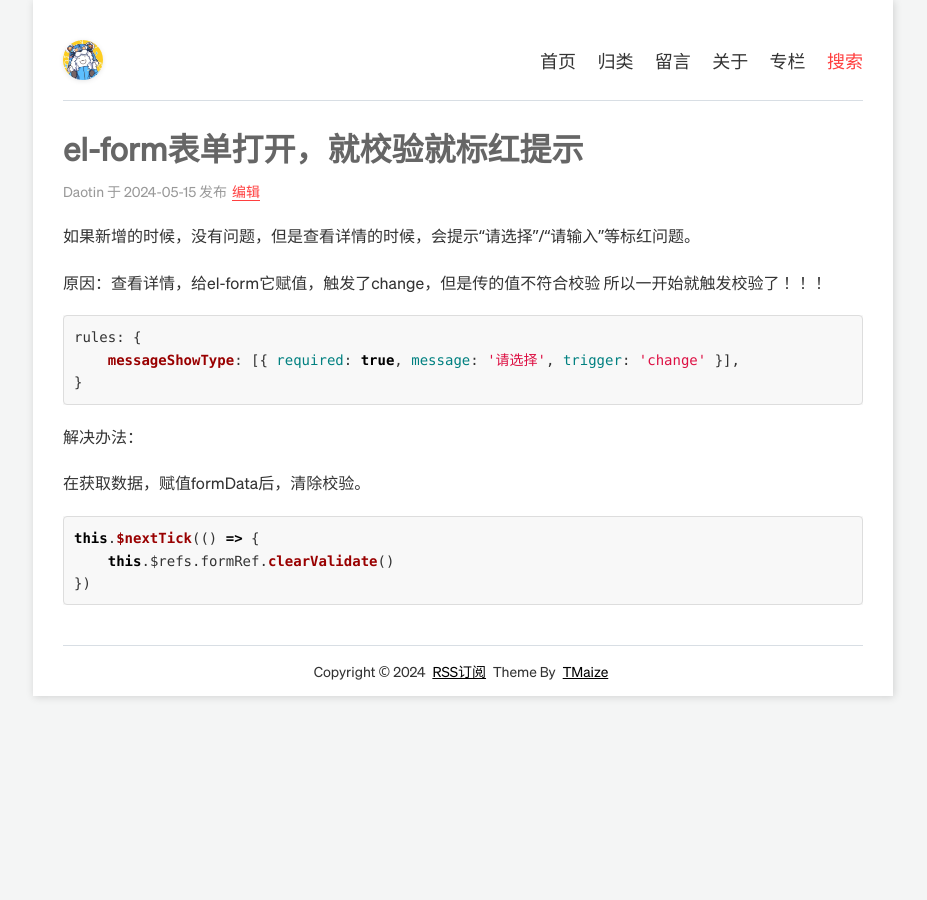
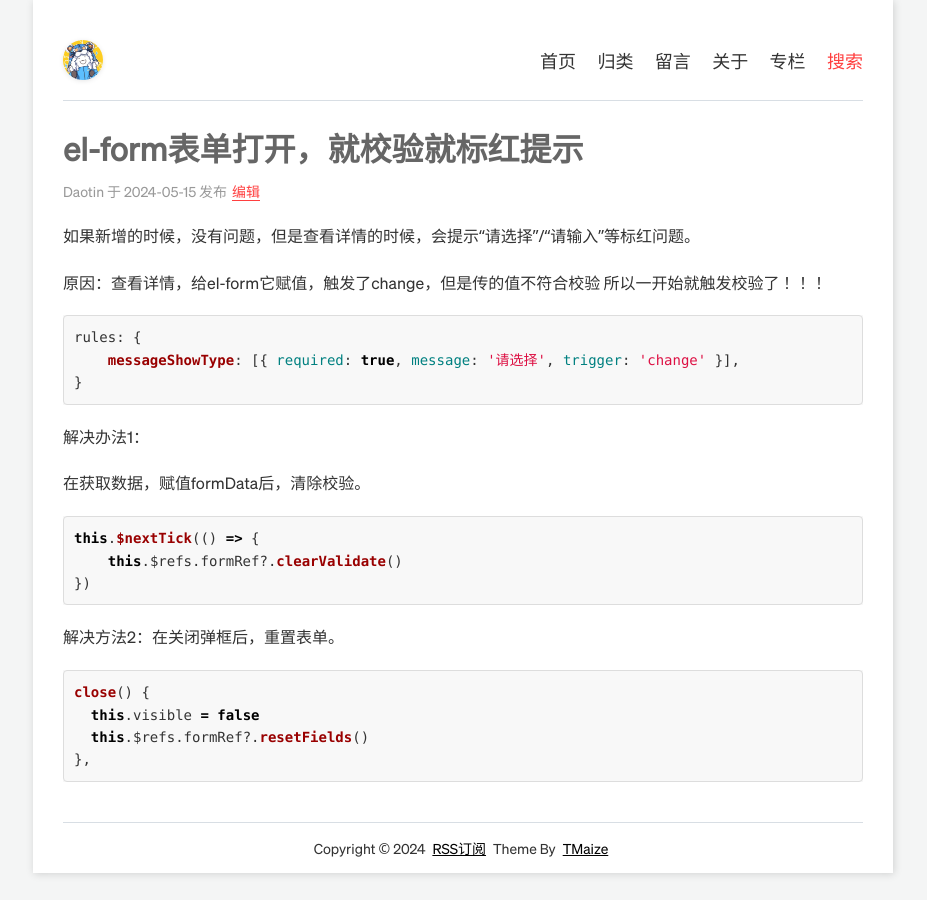
Before and after one commit to Daotin/fe-blog, a Jekyll site: the page built from _posts/2024/2024-05-15-el-form1.md, in a window 1280 px wide. Shown: the whole page, without its empty margins (177-1104 px from the left). Built offline with Jekyll 4.4.1, drawn with Linux system fonts in a browser that asks for light colours.

Commit message:
Update 2024-05-15-el-form1.md

````diff
--- a/_posts/2024/2024-05-15-el-form1.md
+++ b/_posts/2024/2024-05-15-el-form1.md
@@ -15,12 +15,21 @@ rules: {
 }
 ```
 
-解决办法：
+解决办法1：
 
 在获取数据，赋值formData后，清除校验。
 
 ```js
 this.$nextTick(() => {
-    this.$refs.formRef.clearValidate()
+    this.$refs.formRef?.clearValidate()
 })
 ```
+
+解决方法2：在关闭弹框后，重置表单。
+
+```js
+close() {
+  this.visible = false
+  this.$refs.formRef?.resetFields()
+},
+```
````
